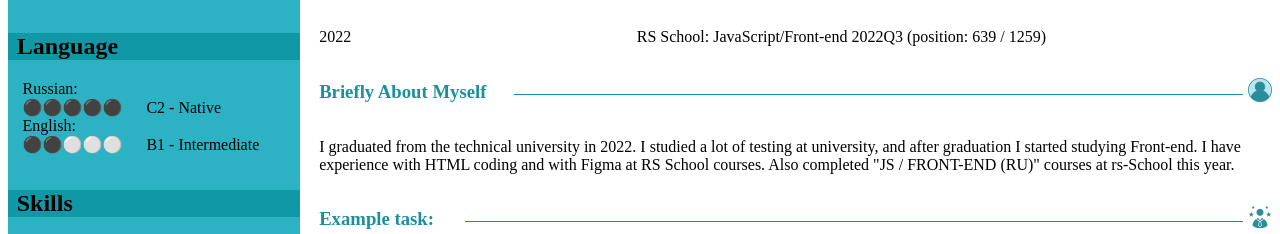
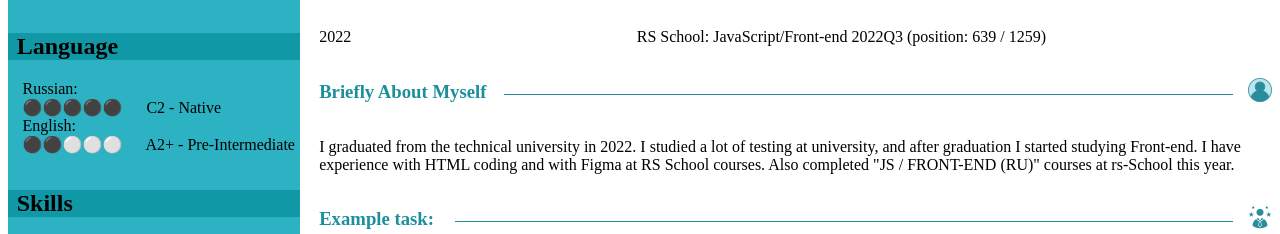
Before and after one commit to SosedovaViktoria/rsschool-cv, a plain HTML site: page index.html in a window 1280 px wide. Shown: the part 348-582 px from the top of the page. Drawn offline with nearby package versions, Linux system fonts and the light colour scheme; files whose address does not match are found by name.

Commit message:
fix: changed some styles

```diff
--- a/index.html
+++ b/index.html
@@ -31,7 +31,7 @@
           <li class="rus">Russian:</li>
           <li class="rus-level">&#9899;&#9899;&#9899;&#9899;&#9899; &#8195; C2 - Native </li>
           <li class="eng">English:</li>
-          <li class="eng-level">&#9899;&#9899;&#9898;&#9898;&#9898; &#8195; B1 - Intermediate</li>
+          <li class="eng-level">&#9899;&#9899;&#9898;&#9898;&#9898; &#8195; A2+ - Pre-Intermediate</li>
         </ul>
       </section>
       <section id="Skills">
--- a/script.js
+++ b/script.js
@@ -29,8 +29,8 @@ const langChange = {
     "ru": "Английский:"
   },
   "eng-level": {
-    "en": "⚫⚫⚪⚪⚪ B1 - Intermediate",
-    "ru": "⚫⚫⚪⚪⚪ B1 - Средний"
+    "en": "⚫⚫⚪⚪⚪ A2+ - Pre-Intermediate",
+    "ru": "⚫⚫⚪⚪⚪ A2+ - Pre-Intermediate"
   },
   "skill": {
     "en": "Skills",
--- a/style.css
+++ b/style.css
@@ -15,6 +15,7 @@ a {
     background-color: rgb(44 178 194);
     display: flex;
     flex-direction: column;
+    border-radius: 50px 5px 500px;;
 }
 
 .nameHeader {
@@ -85,8 +86,8 @@ ul {
 }
 
 .blockForHeading:after {
-    margin-left: 10%;
-    left: 2%;
+    margin-left: 11%;
+    left: 1%;
     padding-right: 45%;
     content: " ";
     background: rgb(28 143 157);
```
